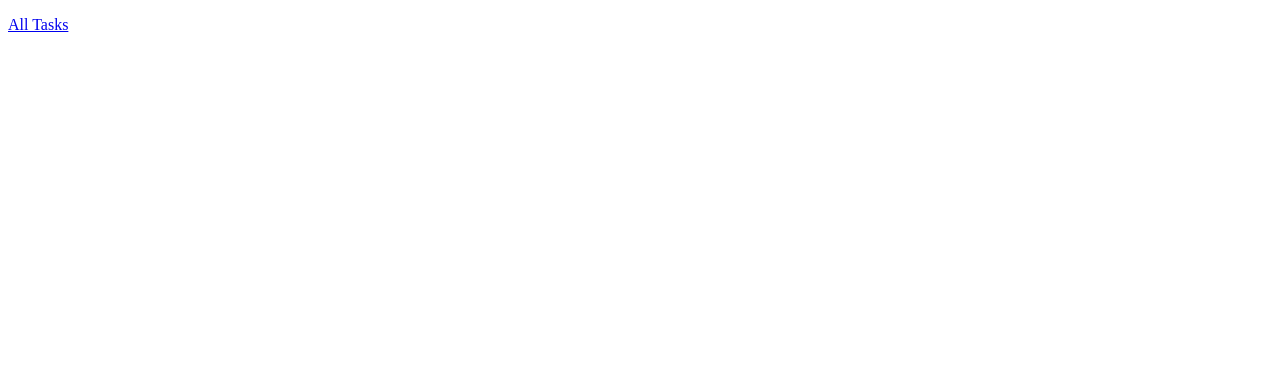
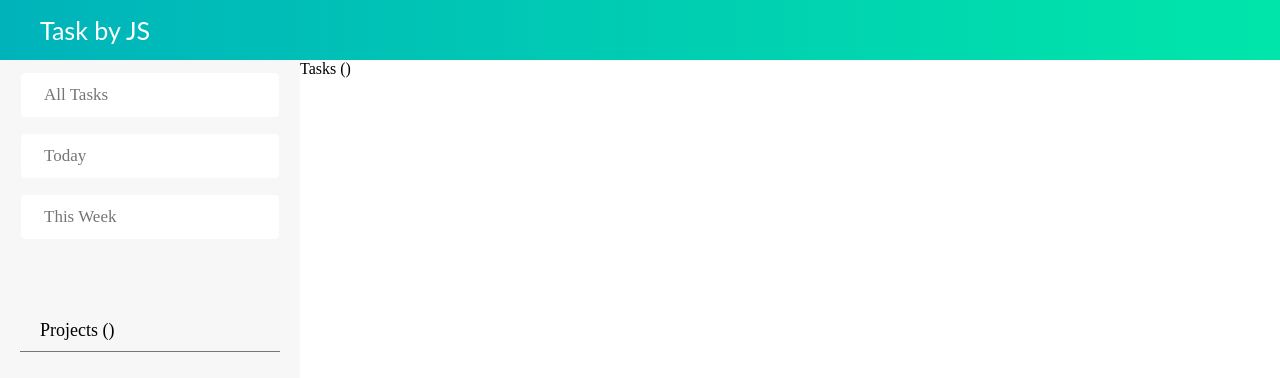
Before and after one commit to JSammy23/task, a website built with webpack: page src/template.html in a window 1280 px wide. Built offline with nearby package versions, Linux system fonts and the light colour scheme.

Commit message:
Framing & Styling

```diff
--- a/src/styles.css
+++ b/src/styles.css
@@ -0,0 +1,120 @@
+*, *::before, *::after {
+    margin: 0;
+    padding: 0;
+    box-sizing: border-box;
+}
+
+:root {
+    --dark-grey: #757575;
+    --light-grey: #F7F7F7;
+    --white: #FFFFFF;
+    --grey: #E6E6E6;
+    --aqua: #00B3BB;
+    --light-aqua: #00E6AA;
+}
+
+body {
+    width: 100%;
+    height: 100%;
+    overflow: hidden;
+}
+
+.contentBody {
+    display: grid;
+    grid-template-columns: 300px auto;
+    grid-template-rows: min-content;
+    width: 100vw;
+    height: 100vh;
+}
+
+#header {
+    grid-column: 1 / span 2;
+    height: 60px;
+    width: 100%;
+    display: flex;
+    align-items: center;
+    background: linear-gradient(90deg, var(--aqua) 0%, var(--light-aqua) 100%);
+    font-family: 'Lato', sans-serif;
+}
+
+.logo {
+  padding: 20px 40px;
+  font-size: 25px;
+  color: var(--white);
+}
+
+/* Nav Bar */
+#sidebar-menu {
+    /* border: 2px solid blue; */
+    grid-column: 1;
+    height: 100%;
+    background-color: var(--light-grey);
+    padding: 12px 20px;
+}
+
+#sidebar-menu p {
+    display: inline-block;
+    vertical-align: middle;
+}
+
+.link,
+.project-link {
+  display: flex;
+  margin-bottom: 15px;
+  padding: 12px 20px;
+  background-color: var(--white);
+  font-size: 17px;
+  color: var(--dark-grey);
+  text-decoration: none;
+  border: 1px solid var(--light-grey);
+  border-radius: 5px;
+  transition: .3s;
+}
+
+.link p,
+.project-link p {
+  padding-left: 3px;
+}
+.selected-link {
+  background-color: var(--aqua);
+  color: var(--white);
+}
+.selected-link:hover {
+  background-color: var(--dark-aqua);
+}
+.link:not(.selected-link):hover,
+.project-link:not(.selected-link):hover {
+  border: 1px solid var(--aqua);
+  transition: .3s;
+}
+
+/* PROJECTS */
+.projects-nav-title {
+  display: flex;
+  justify-content: space-between;
+  margin: 80px 0 20px 0;
+  padding: 0 20px 10px 20px;
+  width: 260px;
+  font-size: 18px;
+  border-bottom: 1px solid var(--dark-grey);
+}
+.project-text,
+.task-text {
+  white-space: nowrap;
+  max-width: 140px;
+  overflow: hidden;
+  text-overflow: ellipsis;
+}
+.project-link {
+  justify-content: space-between;
+}
+
+#mainBody {
+    background-color: var(--white);
+    grid-column: 2;
+    grid-row: 2;
+}
+
+a {
+    text-decoration: none;
+}
--- a/src/template.html
+++ b/src/template.html
@@ -8,13 +8,74 @@
 </head>
 <body>
     <div class="contentBody">
-        <div id="header"></div>
-        <div id="sideBar">
-            <a href="#" class="menu-link select">
-                <p class="menu-link select">All Tasks</p>
-            </a>
-        </div>
-        <div id="mainBody"></div>
+
+        <header id="header">
+            <!-- Menu mobile controls -->
+            <div class="toggle-menu"></div>
+
+            <!-- Logo -->
+            <p class="logo">Task by JS</p>
+        </header>
+
+        <!-- Sidebar Menu -->
+        <nav id="sidebar-menu">
+
+            <div class="menu-links">
+                <a href="#" class="link menu-link select" data-link-index="0" data-title="all">
+                    <p class="menu-link select">All Tasks</p>
+                </a>
+                <a href="#" class="link menu-link select" data-link-index="1" data-title="today">
+                    <p class="menu-link select">Today</p>
+                </a>
+                <a href="#" class="link menu-link select" data-link-index="2" data-title="week">
+                     <p class="menu-link select">This Week</p>
+                </a>
+            </div>
+
+        <!-- Projects Nav -->
+            <div class="projects-nav">
+                <div class="projects-nav-title">
+                <p>Projects (<span class="project-count"></span>)</p>
+                </div>
+                <div class="project-links-div">
+                <!-- Projects listed here -->
+                </div>
+            </div>
+            <footer>
+            <!-- My github links here -->
+            </footer>
+        </nav>
+
+        <!-- Main Content -->
+
+        <main id="mainBody">
+
+            <!-- Title -->
+            <div class="main-title-div">
+                <h1 class="main-title-text"></h1>
+            </div>
+
+            <!-- Tasks -->
+            <div class="tasks-div">
+
+                <!-- Tasks Title -->
+                <div class="tasks-title-div">
+                    <div class="tasks-title">
+                        <p>Tasks (<span class="tasks-count"></span>)</p>
+                    </div>
+                </div>
+
+                <!-- Task List -->
+                <div class="task-list">
+                    <!-- Tasks listed here! -->
+                </div>
+
+            </div>
+
+        </main>
+
+        <!-- Modal -->
+
     </div>
 </body>
 </html>
```
